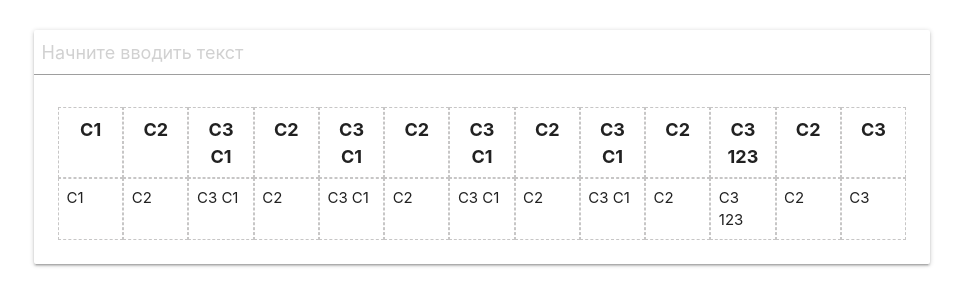
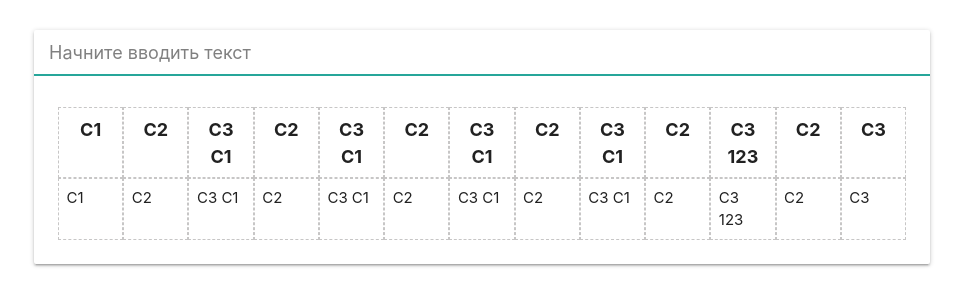
Before and after one commit to idushii/quick-search, a Vue app: page / in a window 1280 px wide. Shown: the top 306 px of the page, without its empty margins (158-1121 px from the left). Built offline with nearby package versions, Linux system fonts and the light colour scheme.

Commit message:
Поправил placeholder

```diff
--- a/src/components/Table.vue
+++ b/src/components/Table.vue
@@ -1,6 +1,6 @@
 <template>
   <div class="wrap-table">
-    <input type="text" v-model="SearchWord" placeholder="Начните вводить текст" />
+    <input type="text" v-model="SearchWord" placeholder="Начните вводить текст" autofocus />
     <div class="table">
       <div class="table-columns" :style="`grid-template-columns: ${table.gridWidths}`">
         <div class="table-column" v-for="(c, index) in table.columns" :key="`c-${index}`">{{c}}</div>
--- a/src/style.scss
+++ b/src/style.scss
@@ -9,6 +9,10 @@
         font-size: 1.2rem !important;
         padding: .5rem !important;
         box-sizing: border-box !important;
+        &::placeholder {
+            color: grey;
+            padding-left: .5rem;
+        }
     }
 
     .table {
```
